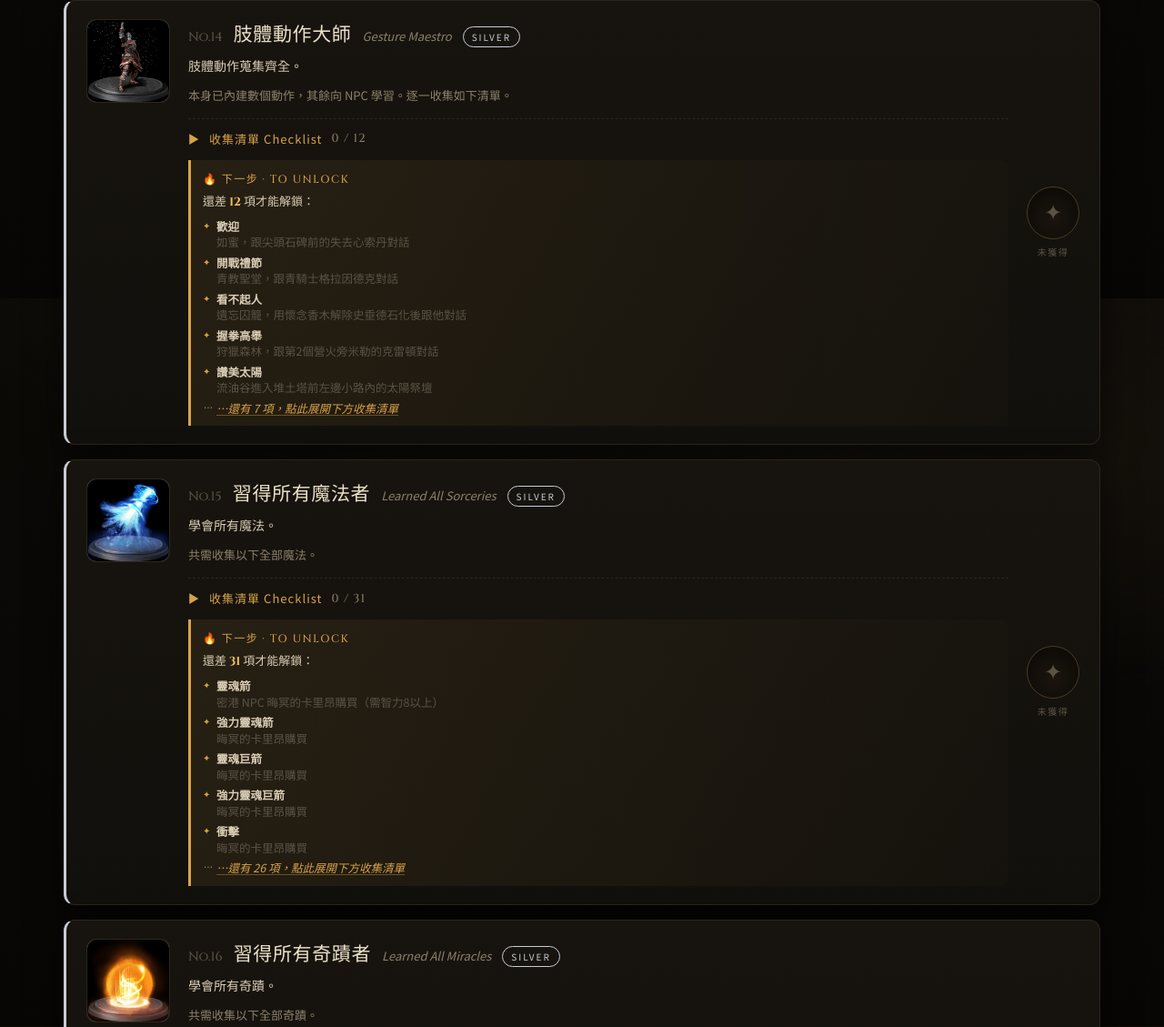
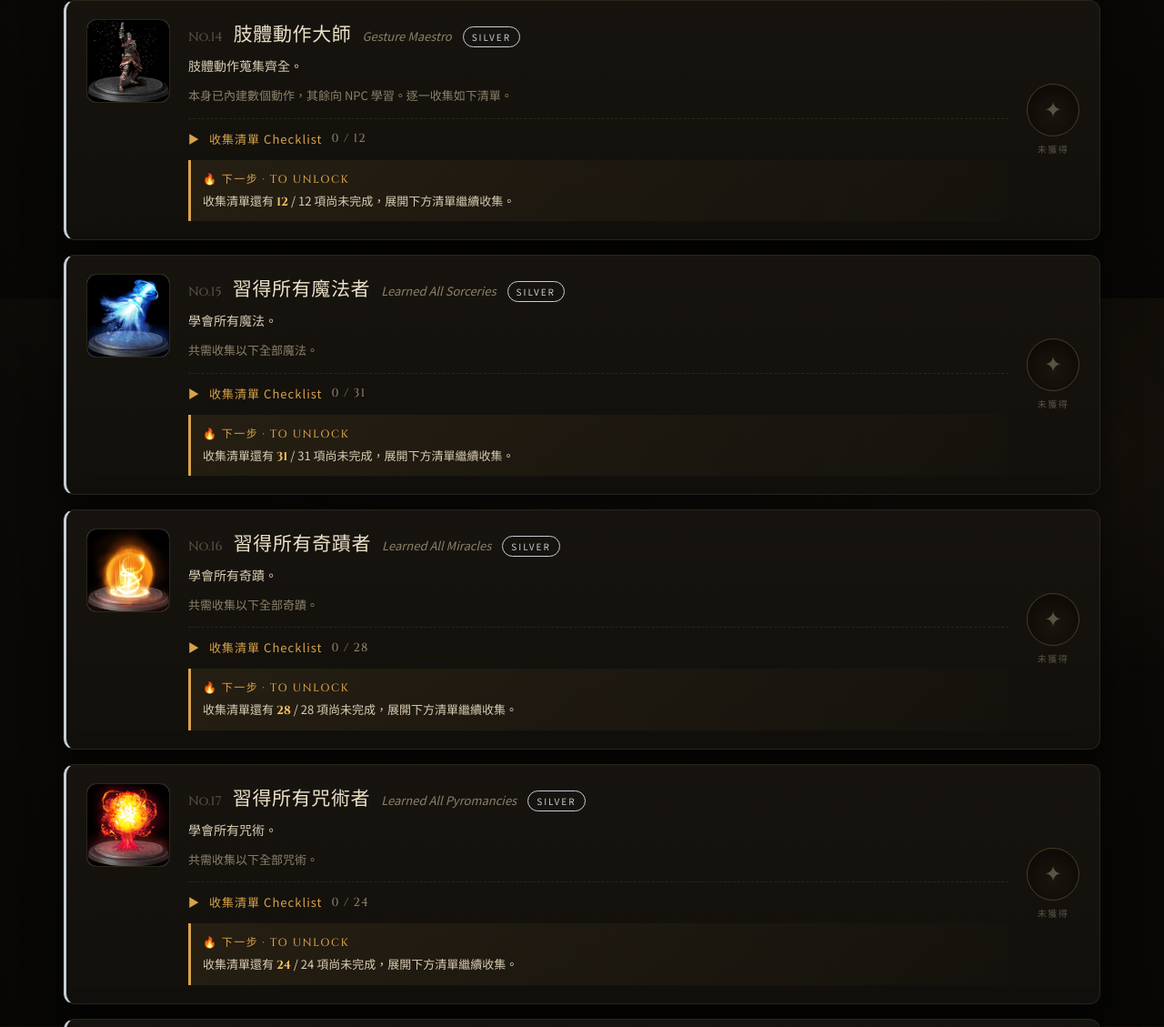
Before and after one commit to Jusnin/ds2-trophy-tracker, a plain HTML site: page index.html in a window 1280 px wide. Shown: the part 3672-4801 px from the top of the page at 91% size. Drawn offline with Linux system fonts and the light colour scheme.

Commit message:
Restore ember app icon; simplify checklist 'To Unlock' to a remaining count
- revert Home Screen icon back to the original ember-ring design
- checklist trophies now show only how many items remain (N / total)
  instead of listing them, removing the inline expand link
- drop now-unused NEXT_CAP and ns-list/ns-more styles

Co-Authored-By: Claude Opus 4.8 <noreply@anthropic.com>

```diff
--- a/app.js
+++ b/app.js
@@ -187,8 +187,6 @@ function checklistBlock(t) {
 }
 
 /* ---------- next-step reminder ---------- */
-const NEXT_CAP = 5; // max remaining checklist items to spell out inline
-
 function nextStepBlock(t) {
   const wrap = document.createElement("div");
   wrap.className = "next-step";
@@ -203,32 +201,10 @@ function fillNextStep(t, box) {
   const prog = checklistProgress(t);
 
   if (prog) {
-    const remaining = t.checklist
-      .map((c, i) => ({ c, i }))
-      .filter(({ i }) => !state.items[`${t.id}-${i}`]);
-
-    if (!remaining.length) {
-      box.innerHTML = `<p class="ns-ready">收集清單已全部完成 ✓ — 點燃右側營火即可入手獎盃！</p>`;
-      return;
-    }
-    const shown = remaining.slice(0, NEXT_CAP)
-      .map(({ c }) => `<li><b>${c.t}</b><span>${c.d}</span></li>`).join("");
-    const more = remaining.length > NEXT_CAP
-      ? `<li class="ns-more">…還有 ${remaining.length - NEXT_CAP} 項，點此展開下方收集清單</li>`
-      : "";
-    box.innerHTML = `<p class="ns-lead">還差 <b>${remaining.length}</b> 項才能解鎖：</p>
-      <ul class="ns-list">${shown}${more}</ul>`;
-
-    // make the "…還有 N 項" line open & reveal the collapsed checklist
-    const moreEl = box.querySelector(".ns-more");
-    if (moreEl) {
-      moreEl.addEventListener("click", () => {
-        const collect = box.closest(".body")?.querySelector(".collect");
-        if (!collect) return;
-        collect.classList.add("open");
-        collect.scrollIntoView({ behavior: "smooth", block: "nearest" });
-      });
-    }
+    const left = prog.total - prog.done;
+    box.innerHTML = left
+      ? `<p class="ns-lead">收集清單還有 <b>${left}</b> / ${prog.total} 項尚未完成，展開下方清單繼續收集。</p>`
+      : `<p class="ns-ready">收集清單已全部完成 ✓ — 點燃右側營火即可入手獎盃！</p>`;
     return;
   }
 
--- a/styles.css
+++ b/styles.css
@@ -281,20 +281,6 @@ body::before {
 .next-step .ns-lead { color: var(--ink); font-size: 13px; line-height: 1.55; margin: 0; }
 .next-step .ns-lead b { color: var(--ember-hot); font-family: var(--serif); }
 .next-step .ns-ready { color: var(--done); font-size: 13px; line-height: 1.5; margin: 0; }
-.next-step .ns-list { list-style: none; margin: 8px 0 0; padding: 0; display: grid; gap: 5px; }
-.next-step .ns-list li { font-size: 12.5px; line-height: 1.4; padding-left: 15px; position: relative; }
-.next-step .ns-list li::before {
-  content: "✦"; position: absolute; left: 0; top: 1px; color: var(--ember); font-size: 10px;
-}
-.next-step .ns-list b { color: var(--ink); font-weight: 600; }
-.next-step .ns-list span { color: var(--ink-faint); display: block; }
-.next-step .ns-list .ns-more {
-  color: var(--ember); font-style: italic; cursor: pointer;
-  text-decoration: underline; text-decoration-color: rgba(216,162,74,.4);
-  text-underline-offset: 2px; transition: color .15s ease;
-}
-.next-step .ns-list .ns-more:hover { color: var(--ember-hot); }
-.next-step .ns-list .ns-more::before { content: "⋯"; }
 
 /* main toggle (right column) */
 .card .toggle { display: flex; align-items: center; }
```
Also changed, not shown: icons/app-icon-192.png, icons/app-icon-512.png, icons/app-icon.svg (added), icons/apple-touch-icon.png, icons/favicon-32.png, manifest.webmanifest.
